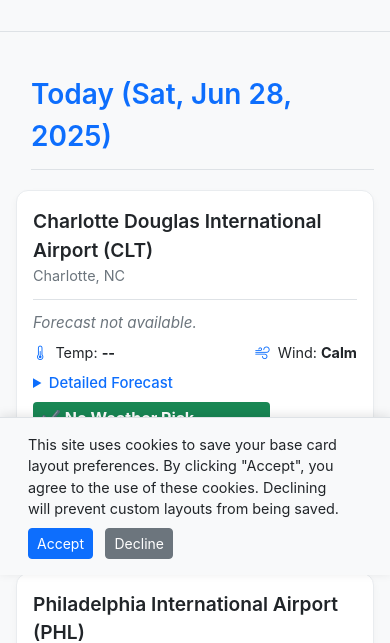
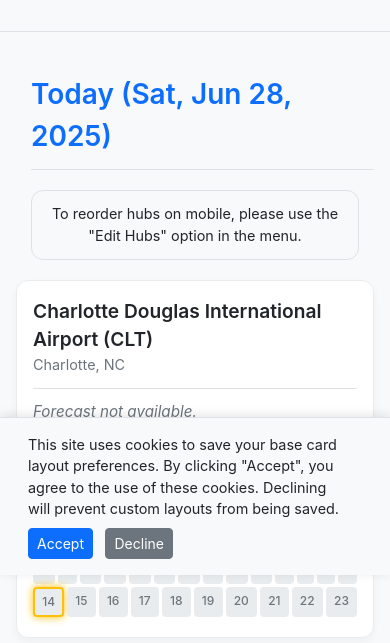
Before and after one commit to ShawnMarkOh/iropapp, a Flask app: page / in a window 390 px wide. Shown: the part 269-912 px from the top of the page. Run offline with Flask 3, Linux system fonts and the light colour scheme; data that the repository does not hold is empty; some libraries are stand-ins or nearby versions.

Commit message:
fix: disable card reordering on mobile to prevent scroll conflicts

```diff
--- a/static/main.js
+++ b/static/main.js
@@ -320,7 +320,11 @@ function initSortable() {
     if (grid) {
         if (sortable) {
             sortable.destroy();
+            sortable = null;
         }
+
+        // Only enable sorting on non-mobile views (>= 768px, Bootstrap's 'md' breakpoint)
+        if (window.innerWidth >= 768) {
             sortable = new Sortable(grid, {
                 animation: 150,
                 ghostClass: 'sortable-ghost',
@@ -331,6 +335,7 @@ function initSortable() {
                     setCookie("card_order", newOrder.join(','), 365);
                 }
             });
+        }
     }
 }
 
@@ -449,6 +454,16 @@ document.addEventListener('DOMContentLoaded', async () => {
     bannerContainer.innerHTML = `<div class="archive-banner">Viewing archived weather for ${dateMatch[1]}</div>`;
   }
 
+  // Handle resizing to enable/disable sortable
+  let resizeTimer;
+  window.addEventListener('resize', () => {
+      clearTimeout(resizeTimer);
+      resizeTimer = setTimeout(() => {
+          // Re-initialize sortable to enable/disable based on screen width
+          initSortable();
+      }, 250); // Debounce resize event
+  });
+
   if (typeof io !== "undefined") {
     const socket = io();
     socket.on('dashboard_update', async function(data) {
--- a/static/stylesheet.css
+++ b/static/stylesheet.css
@@ -462,3 +462,21 @@ body {
     font-size: 0.9rem;
     margin: 0;
 }
+
+/* --- MOBILE SORT NOTICE --- */
+.mobile-sort-notice {
+    display: none;
+}
+
+@media (max-width: 767.98px) {
+    .mobile-sort-notice {
+        display: block;
+        padding: 0.75rem 1rem;
+        margin: 0 15px 20px 15px;
+        background-color: var(--bs-tertiary-bg);
+        border: 1px solid var(--bs-border-color);
+        border-radius: var(--border-radius);
+        text-align: center;
+        font-size: 0.9rem;
+    }
+}
--- a/static/ui.js
+++ b/static/ui.js
@@ -152,6 +152,7 @@ function renderDashboard(allDayBase, dayLabels, dailyBrief, isUpdate = false) {
         // Day 0 (Today) - Always rendered
         if (allDayBase[0] && allDayBase[0].length > 0) {
             dashHTML += `<div class="day-header">${dayLabels[0]}</div>`;
+            dashHTML += `<div class="mobile-sort-notice">To reorder hubs on mobile, please use the "Edit Hubs" option in the menu.</div>`;
             dashHTML += `<div id="day-0-container"></div>`; // Container for cards
         } else {
             dashHTML += `<div class="day-header">${dayLabels[0] || 'Today'}</div><div class="text-center p-5 fs-4">No data available for today.</div>`;
```
Lines whose indentation alone changed are shown as unchanged.
